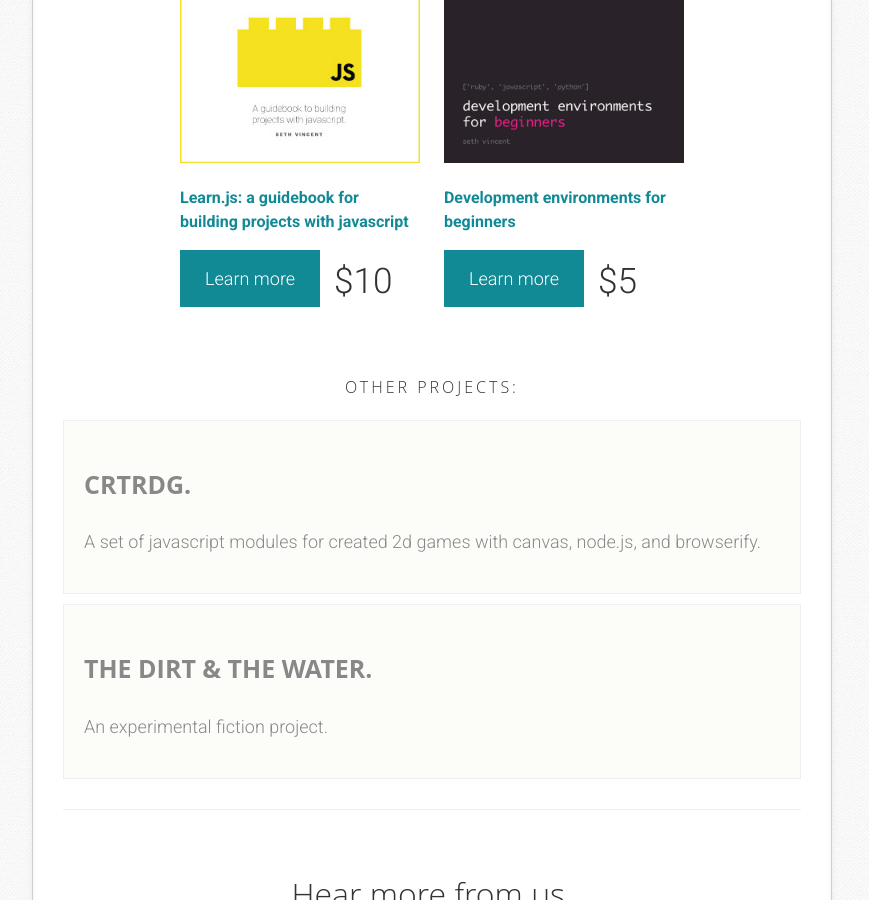
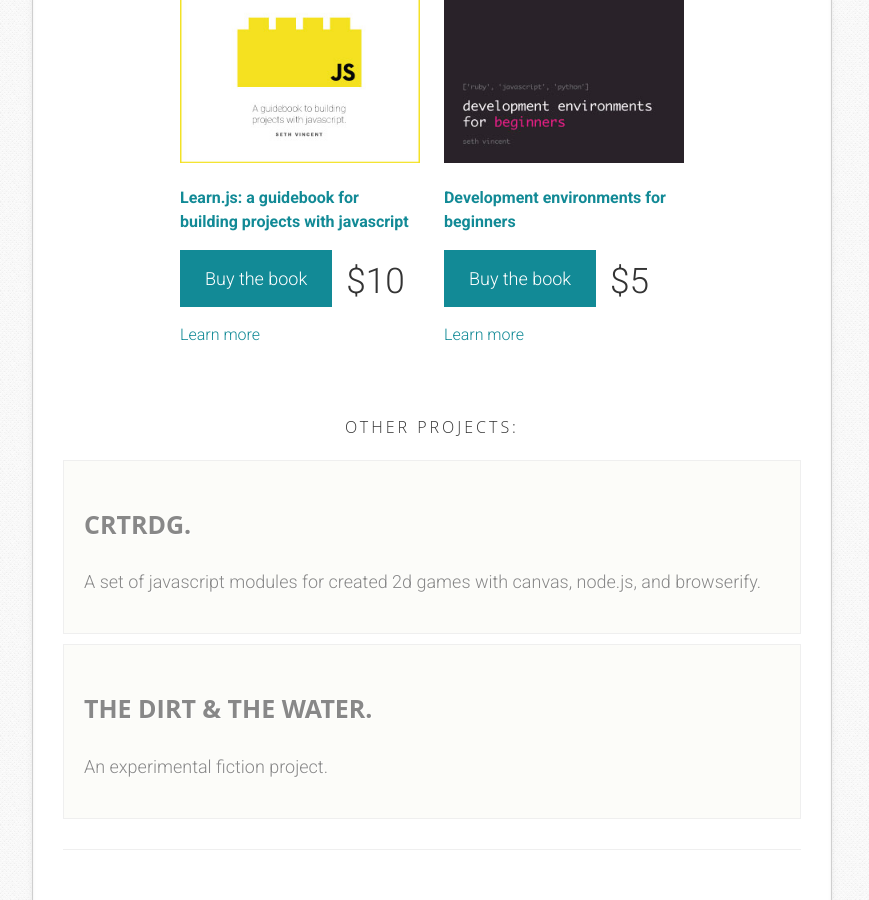
Before and after one commit to superbigtree/superbigtree.github.com, a Jekyll site: the page built from index.html, in a window 1280 px wide and 900 px high, scrolled down 866 px. Shown: the whole window, without its empty margins (208-1077 px from the left). Built offline with Jekyll 4.4.1, drawn with Linux system fonts in a browser that asks for light colours.

Commit message:
revise buy/learn links

```diff
--- a/_includes/books.html
+++ b/_includes/books.html
@@ -3,7 +3,8 @@
     <a href="{{ site.baseurl }}/books/learnjs" class="learn">
       <img src="{{ site.baseurl }}/img/learnjs.jpg" />
       <p><strong>Learn.js: a guidebook for building projects with javascript</strong></p>
-      <p><a class="button buy" href="{{ site.baseurl }}/books/learnjs">Learn more</a> <span class="price">$10</span></p>
+      <p><a class="button buy" href="https://gumroad.com/l/learnjs">Buy the book</a> <span class="price">$10</span></p>
+      <p><a class="" href="{{ site.baseurl }}/books/learnjs">Learn more</a></p>
     </a>
   </li>
 
@@ -11,7 +12,8 @@
     <a href="{{ site.baseurl }}/books/dev-envs" class="learn">
       <img src="{{ site.baseurl }}/img/dev-envs.cover.300x388.jpg" />
       <p><strong>Development environments for beginners</strong></p>
-      <p><a class="button buy" href="{{ site.baseurl }}/books/dev-envs">Learn more</a> <span class="price">$5</span></p>
+      <p><a class="button buy" href="https://gumroad.com/l/dev-envs">Buy the book</a> <span class="price">$5</span></p>
+      <p><a class="" href="{{ site.baseurl }}/books/dev-envs">Learn more</a></p>
     </a>
   </li>
 </ul>
```
